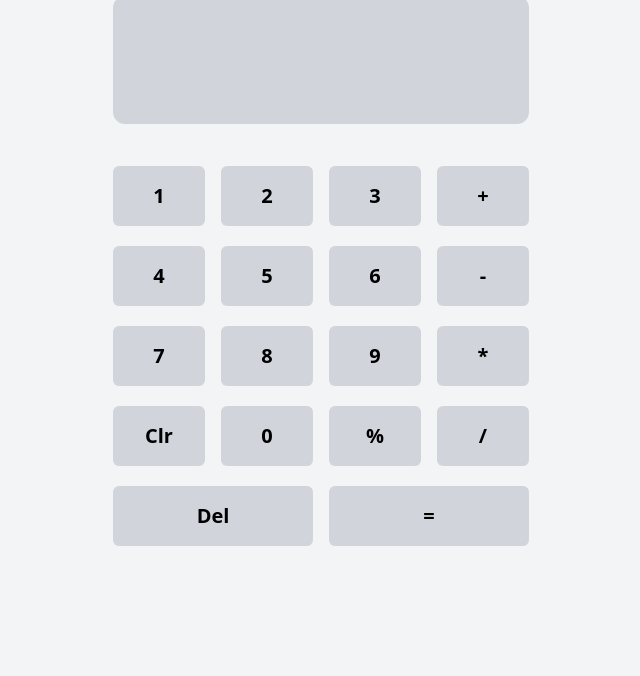
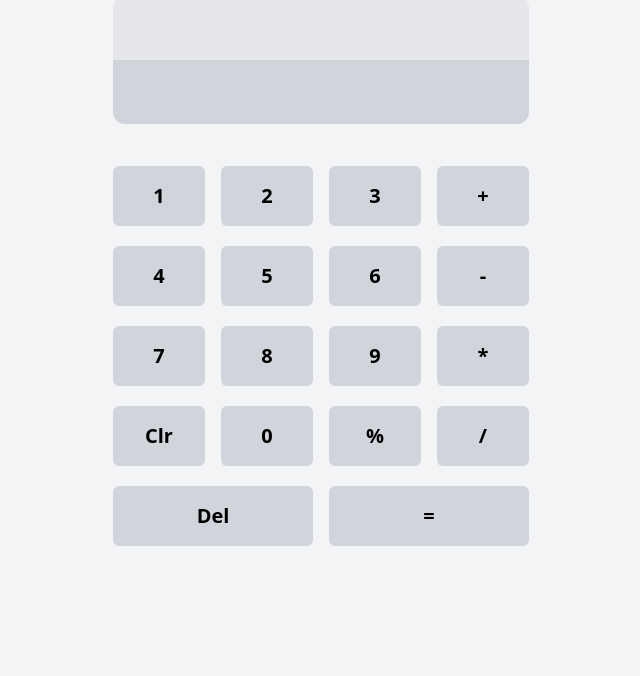
Before and after one commit to sonelAshutosh/simpleCalculator, a website built with Vite: page index.html in a window 1280 px wide. Shown: the part 124-800 px from the top of the page, without its empty margins (319-959 px from the left). Built offline with nearby package versions, Linux system fonts and the light colour scheme.

Commit message:
Changed the color shade

```diff
--- a/index.html
+++ b/index.html
@@ -12,7 +12,7 @@
       <div class="w-full">
         <div
           id="prev"
-          class="h-16 bg-gray-300 rounded-tl-xl rounded-tr-xl flex items-center justify-end pr-4"
+          class="h-16 bg-gray-200 rounded-tl-xl rounded-tr-xl flex items-center justify-end pr-4"
         ></div>
         <div
           id="textBox"
```
